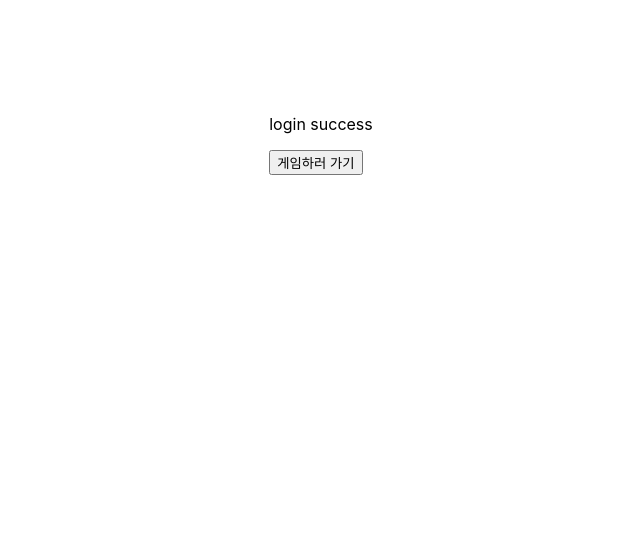
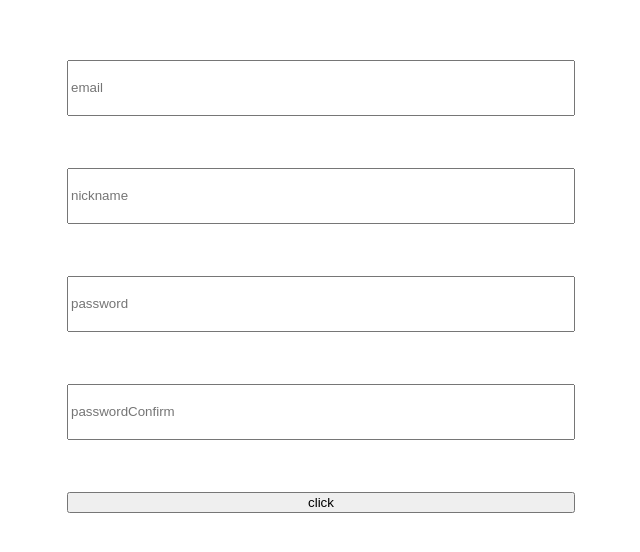
Before and after one commit to dbs271/front-end-stacks, a React (Create React App) app in the folder todolist/: page /auth in a window 1280 px wide. Shown: the part 114-666 px from the top of the page, without its empty margins (319-959 px from the left). Built offline with nearby package versions, Linux system fonts and the light colour scheme.

Commit message:
react-hook-form yup @hookform/resolvers/yup test

```diff
--- a/todolist/package.json
+++ b/todolist/package.json
@@ -3,6 +3,7 @@
   "version": "0.1.0",
   "private": true,
   "dependencies": {
+    "@hookform/resolvers": "^3.3.4",
     "@testing-library/jest-dom": "^5.17.0",
     "@testing-library/react": "^13.4.0",
     "@testing-library/user-event": "^13.5.0",
@@ -11,12 +12,14 @@
     "react": "^18.2.0",
     "react-chartjs-2": "^5.2.0",
     "react-dom": "^18.2.0",
+    "react-hook-form": "^7.50.1",
     "react-icons": "^4.11.0",
     "react-kakao-login": "^2.1.1",
     "react-router-dom": "^6.16.0",
     "react-scripts": "5.0.1",
     "styled-components": "^5.3.11",
-    "web-vitals": "^2.1.4"
+    "web-vitals": "^2.1.4",
+    "yup": "^1.3.3"
   },
   "scripts": {
     "start": "react-scripts start",
--- a/todolist/src/App.js
+++ b/todolist/src/App.js
@@ -2,17 +2,21 @@ import styled from "styled-components";
 import { BrowserRouter, Routes, Route } from "react-router-dom";
 import Main from "./pages/Main";
 import Auth from "./pages/Auth";
+import Validation from "./components/Validation";
 
 function App() {
   return (
-    <S.Wrapper>
-      <BrowserRouter>
-        <Routes>
-          <Route path="/" element={<Main />}></Route>
-          <Route path="/auth" element={<Auth />}></Route>
-        </Routes>
-      </BrowserRouter>
-    </S.Wrapper>
+    // <S.Wrapper>
+    //   <BrowserRouter>
+    //     <Routes>
+    //       <Route path="/" element={<Main />}></Route>
+    //       <Route path="/auth" element={<Auth />}></Route>
+    //     </Routes>
+    //   </BrowserRouter>
+    // </S.Wrapper>
+    <S.Container>
+      <Validation />
+    </S.Container>
   );
 }
 
@@ -26,3 +30,12 @@ S.Wrapper = styled.div`
   align-items: center;
   justify-content: center;
 `;
+
+S.Container = styled.div`
+  width: 100%;
+  height: 100vh;
+  display: flex;
+  justify-content: center;
+  align-items: center;
+  flex-direction: column;
+`;
--- /dev/null
+++ b/todolist/src/components/Validation.jsx
@@ -0,0 +1,56 @@
+import React from "react";
+import styled from "styled-components";
+import { useForm } from "react-hook-form";
+import { yupResolver } from "@hookform/resolvers/yup";
+import { RegisterSchema } from "./valid";
+
+const Validation = () => {
+  const {
+    register,
+    handleSubmit,
+    formState: { errors },
+  } = useForm({
+    resolver: yupResolver(RegisterSchema),
+    mode: "onChange",
+  });
+
+  const onSubmit = (data) => {
+    console.log(data);
+  };
+  return (
+    <S.Form onSubmit={handleSubmit(onSubmit)}>
+      <S.Input placeholder="email" {...register("email")} />
+      {errors && <p>{errors.email?.message}</p>}
+      <S.Input placeholder="nickname" {...register("nickname")} />
+      {errors && <p>{errors.nickname?.message}</p>}
+      <S.Input
+        placeholder="password"
+        type="password"
+        {...register("password")}
+      />
+      {errors && <p>{errors.password?.message}</p>}
+      <S.Input
+        placeholder="passwordConfirm"
+        type="password"
+        {...register("passwordConfirm")}
+      />
+      {errors && <p>{errors.passwordConfirm?.message}</p>}
+      <button type="submit">click</button>
+    </S.Form>
+  );
+};
+
+export default Validation;
+
+const S = {};
+
+S.Form = styled.form`
+  display: flex;
+  flex-direction: column;
+  gap: 10px;
+`;
+
+S.Input = styled.input`
+  width: 500px;
+  height: 50px;
+`;
--- /dev/null
+++ b/todolist/src/components/valid.js
@@ -0,0 +1,34 @@
+import * as yup from "yup";
+
+export const RegisterSchema = yup.object().shape({
+  email: yup
+    .string()
+    .required("필수 입력 사항입니다.")
+    .email("올바른 이메일 형식이 아닙니다."),
+  nickname: yup
+    .string()
+    .required("닉네임을 입력해주세요.")
+    .min(4, "닉네임은 최소 4자 이상이어야 합니다.")
+    .max(12, "닉네임은 최대 12자 이하이어야 합니다.")
+    .matches(
+      /^(?=.*[a-zA-Zㄱ-ㅎㅏ-ㅣ가-힣])(?=.*\d)[a-zA-Zㄱ-ㅎㅏ-ㅣ가-힣\d]+$/,
+      "영어, 한국어, 숫자를 조합하여 만들어진 4자 이상 12자 이하의 닉네임을 입력해주세요."
+    )
+    .test(
+      "no-only-numbers",
+      "숫자만 포함된 닉네임은 사용할 수 없습니다.",
+      (value) => !/^\d+$/.test(value)
+    ),
+  password: yup
+    .string()
+
+    .min(8, "비밀번호는 최소 8자 이상이어야 합니다.")
+    .matches(
+      /^(?=.*[a-zA-Z])(?=.*\d)(?=.*[!@#$%^&*])[a-zA-Z\d!@#$%^&*]+$/,
+      "비밀번호는 영문, 숫자, 특수문자를 모두 포함하여야 합니다."
+    ),
+  passwordConfirm: yup
+    .string()
+    .required("비밀번호를 확인해주세요.")
+    .oneOf([yup.ref("password")], "비밀번호가 다릅니다."),
+});
--- a/todolist/src/pages/Main.jsx
+++ b/todolist/src/pages/Main.jsx
@@ -2,17 +2,17 @@ import React from "react";
 import ChartExample from "../components/Chart";
 import Kakao from "../components/Kakao";
 import Login from "../components/Login";
+import Validation from "../components/Validation";
 
 const Main = () => {
   return (
     <div style={{ display: "flex", gap: "10px" }}>
       <div>
         {/* <Login /> */}
-        <Kakao />
+        {/* <Kakao /> */}
+        {/* <Validation /> */}
       </div>
-      <div>
-        <ChartExample />
-      </div>
+      <div>{/* <ChartExample /> */}</div>
     </div>
   );
 };
```
Also changed, not shown: 1 other file (tests, documents, lock files or other folders).
